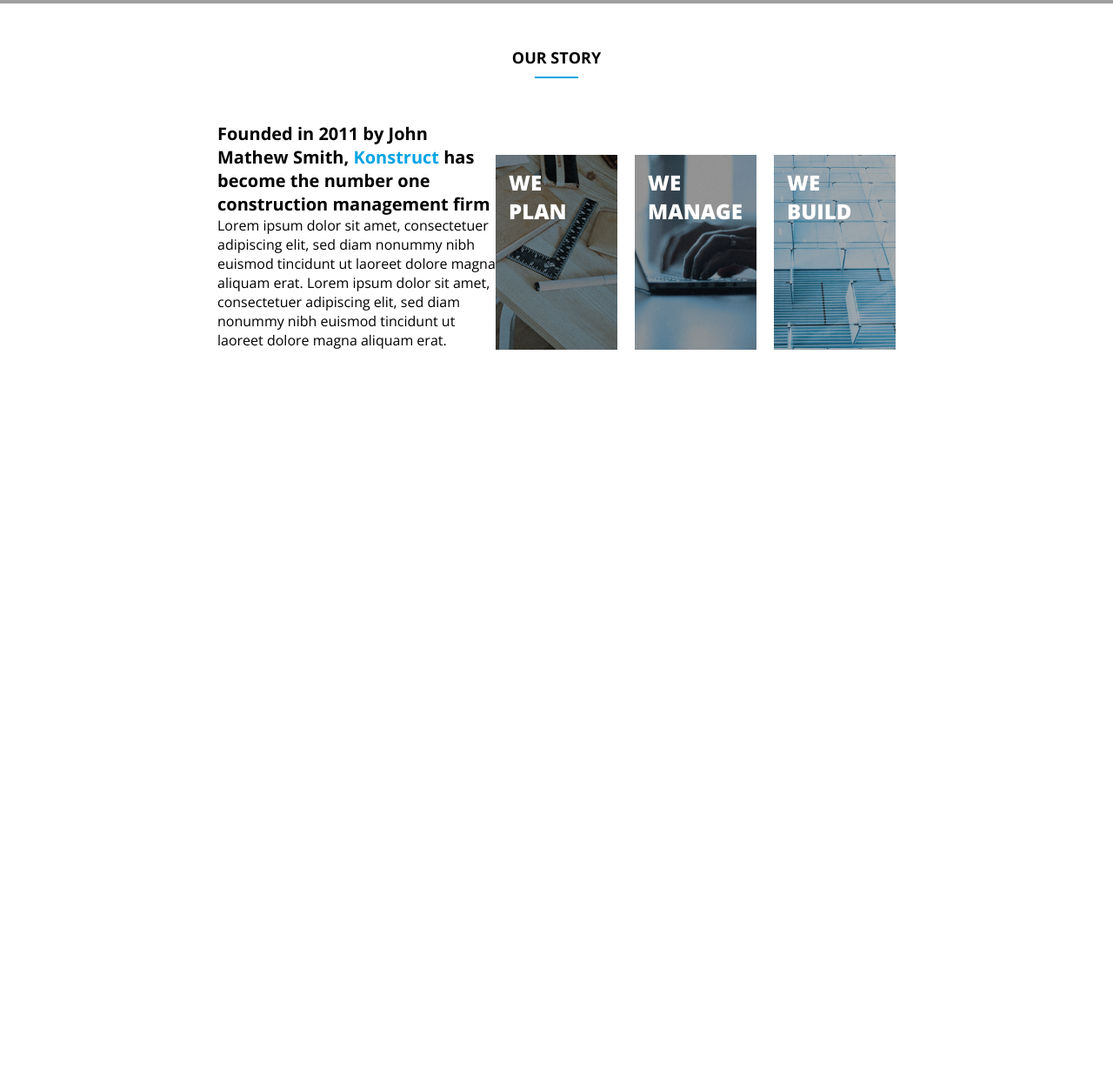
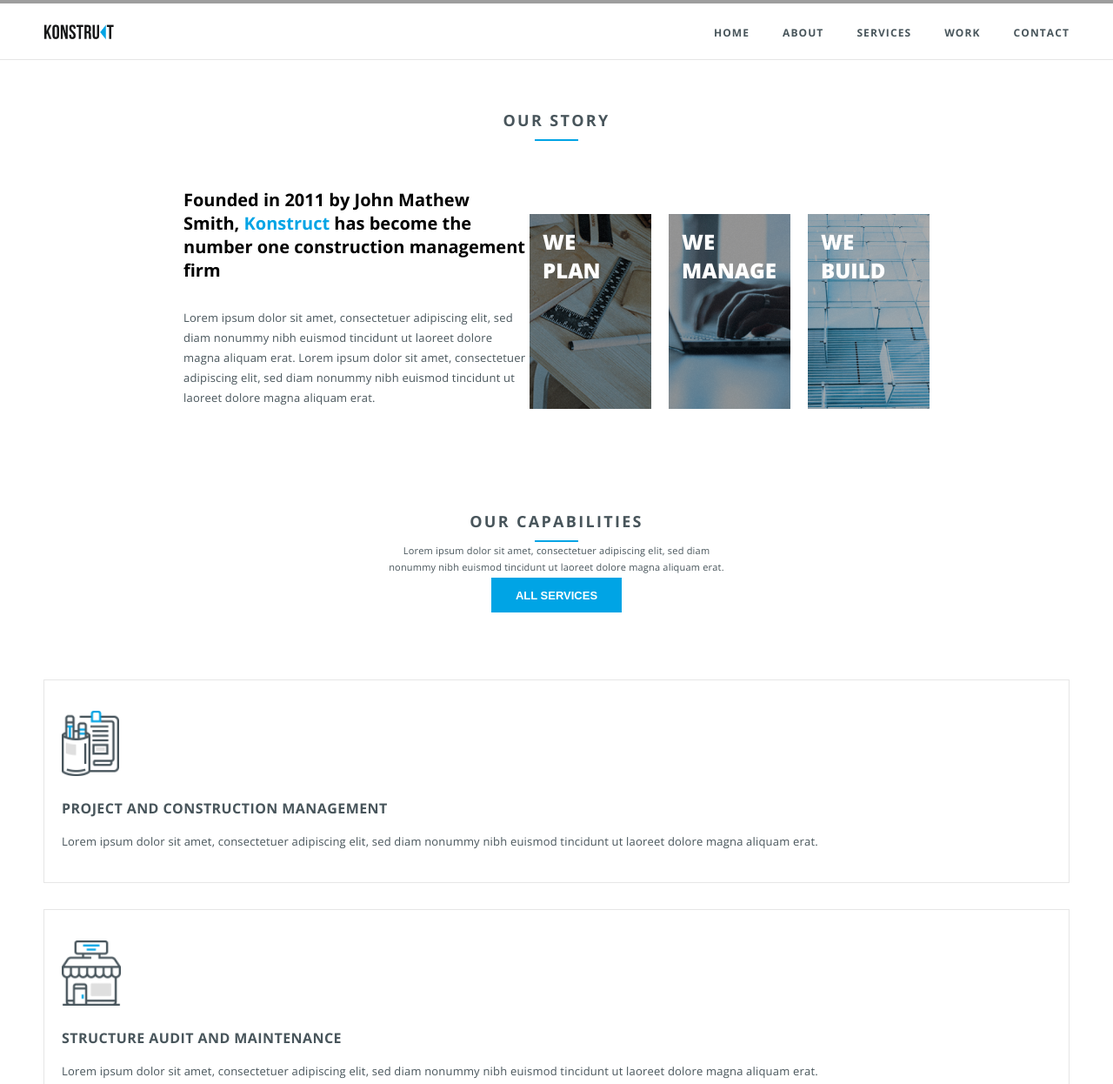
Before and after one commit to hokkos111/site_1_portfolio, a plain HTML site: page index.html in a window 1280 px wide. Shown: the part 758-2004 px from the top of the page at 87% size. Before the commit the page ends 1160 px from the top, so only its background shows below. Drawn offline with nearby package versions, Linux system fonts and the light colour scheme; grey boxes are pictures that could not be loaded.

Commit message:
services

```diff
--- a/index.html
+++ b/index.html
@@ -16,9 +16,24 @@
     <h3 class="scroll_h3">scroll down</h3>
   </header>
 
+  <section class="navbar">
+    <div class="container">
+      <div class="navbar__flex">
+        <img src="img/projeco-logo-black.png" alt="" class="navbar_logo">
+        <ul class="navbar_menu">
+          <li class="navbar_menu_li"><a class="navbar_menu-item" href="/">home</a></li>
+          <li class="navbar_menu_li"><a class="navbar_menu-item" href="/">about</a></li>
+          <li class="navbar_menu_li"><a class="navbar_menu-item" href="/">services</a></li>
+          <li class="navbar_menu_li"><a class="navbar_menu-item" href="/">work</a></li>
+          <li class="navbar_menu_li"><a class="navbar_menu-item" href="/">contact</a></li>
+        </ul>
+      </div>
+    </div>
+  </section>
+
   <section class="story">
     <div class="container">
-      <h2 class="story_title_h2">Our story</h2>
+      <h2 class="story_title_h2 text-h2">Our story</h2>
       <div class="story_flex">
         <div class="story_left">
           <h3 class="story_title_h3">
@@ -41,6 +56,37 @@
       </div>
     </div>
   </section>
+
+  <section class="services">
+    <div class="container">
+      <div class="services__flex">
+        <h2 class="text-h2 services_h2">our capabilities</h2>
+        <p class="services__flex_p">Lorem ipsum dolor sit amet, consectetuer adipiscing elit, sed diam nonummy nibh
+          euismod tincidunt ut laoreet dolore magna aliquam erat.</p>
+        <button class="services_btn">all services</button>
+      </div>
+      <div class="services__grid">
+        <div class="services__grid-item">
+          <img class="services_img" src="img/services_1.png" alt="">
+          <h3 class="services_h3">PROJECT AND CONSTRUCTION MANAGEMENT</h3>
+          <p class="services__grid_p">Lorem ipsum dolor sit amet, consectetuer adipiscing elit, sed diam nonummy nibh
+            euismod tincidunt ut laoreet dolore magna aliquam erat.</p>
+        </div>
+        <div class="services__grid-item">
+          <img class="services_img" src="img/services_2.png" alt="">
+          <h3 class="services_h3">STRUCTURE AUDIT AND MAINTENANCE</h3>
+          <p class="services__grid_p">Lorem ipsum dolor sit amet, consectetuer adipiscing elit, sed diam nonummy nibh
+            euismod tincidunt ut laoreet dolore magna aliquam erat.</p>
+        </div>
+        <div class="services__grid-item">
+          <img class="services_img" src="img/services_3.png" alt="">
+          <h3 class="services_h3">FACTORY CONSTRUCTION AND MODELING</h3>
+          <p class="services__grid_p">Lorem ipsum dolor sit amet, consectetuer adipiscing elit, sed diam nonummy nibh
+            euismod tincidunt ut laoreet dolore magna aliquam erat.</p>
+        </div>
+      </div>
+    </div>
+  </section>
 </body>
 
 </html>
--- a/style/main.css
+++ b/style/main.css
@@ -10,8 +10,9 @@ body {
     margin: 0;
     font-family: 'Open Sans', sans-serif;
 }
-h1, h2, h3, h4, h5, h6, p {
+h1, h2, h3, h4, h5, h6, p, ul, li {
     margin: 0;
+    padding: 0;
 }
 :root {
     --accent-color: #00A4E5
@@ -21,6 +22,19 @@ h1, h2, h3, h4, h5, h6, p {
     max-width: 1440px;
     margin: 0 auto;
     padding: 0 250px;
+}
+@media screen and (max-width: 1280px){
+    .container {
+        padding: 0 50px;
+    }
+}
+
+.text-h2 {
+    text-transform: uppercase;
+    font-weight: bold;
+    font-size: 18px;
+    letter-spacing: 2.30625px;
+    color: #48555B;
 }
 /* header */
 .header {
@@ -58,16 +72,49 @@ h1, h2, h3, h4, h5, h6, p {
     margin-left: 4px;
 }
 
+/* раздел: navbar*/
+
+.navbar {
+    padding: 24px 0 21px;
+    border-bottom: 1px solid #E6E6E6;
+}
+.navbar__flex {
+    display: flex;
+    justify-content: space-between;
+}
+.navbar_logo {
+    height: 18px;
+}
+.navbar_menu {
+    margin-top: -3px;
+    display: flex;
+}
+.navbar_menu-item {
+    font-size: 12px;
+    font-weight: 700;
+    line-height: 14px;
+    text-align: center;
+    letter-spacing: 1.09091px;
+    text-transform: uppercase;
+    text-decoration: none;
+    color: #48555B;
+    margin-left: 38px;
+}
+.navbar_menu-item:hover {
+    color: var(--accent-color);
+    transition: 0.2s;
+}
+.navbar_menu_li {
+    list-style: none;
+}
+
 /* Раздел: Our story */
 .story {
-
+padding: 7px 0;
 }
 .story_title_h2 {
-    text-transform: uppercase;
     text-align: center;
-    font-weight: bold;
-    font-size: 18px;
-    padding: 50px 0;
+    padding: 50px 0 54px;
 }
 .story_title_h2::after {
     content: '';
@@ -87,18 +134,23 @@ h1, h2, h3, h4, h5, h6, p {
 .story_title_h3 {
     font-weight: bold;
     font-size: 20px;
+    margin-bottom: 30px;
 }
 .accent-color {
     color: var(--accent-color);
 }
 .story_text {
-
+    color: rgb(72, 85, 91);
+    font-size: 13px;
+    line-height: 23px;
+    letter-spacing: 0.19px;
 }
 .story_right {
     display: flex;
     align-items: flex-end;
 }
 .story-item {
+    margin-top: 30px;
     margin-right: 20px;
     padding: 15px;
     text-transform: uppercase;
@@ -119,3 +171,107 @@ h1, h2, h3, h4, h5, h6, p {
     background-image: url(../img/Bitmap_3.png);
     margin-right: 0;
 }
+
+@media screen and (max-width: 1280px){
+    .story_flex {
+        flex-wrap: wrap;
+        justify-content: center;
+    }
+}
+
+@media screen and (max-width: 768px){
+
+}
+
+.services {
+    padding-top: 110px;
+}
+.services__flex {
+    display: flex;
+    justify-content: space-between;
+}
+.text-h2 {
+
+}
+.services_h2 {
+
+}
+
+.services_h2::after {
+    content: '';
+    width: 50px;
+    height: 2px;
+    background-color: var(--accent-color);
+    display: block;
+    margin-top: 10px;
+}
+.services__flex_p {
+    color: rgb(72, 85, 91);
+    font-size: 11px;
+    line-height: 19px;
+    letter-spacing: 0.2px;
+    max-width: 405px;
+    margin-left: 120px;
+    margin-top: 2px;
+}
+.services_btn {
+    width: 150px;
+    height: 40px;
+    background-color: var(--accent-color);
+    margin-top: 3px;
+    border: none;
+    color: #fff;
+    font-size: 13px;
+    font-weight: 700;
+    line-height: -1px;
+    text-transform: uppercase;
+}
+.services__grid {
+    margin-top: 77px;
+    display: grid;
+    grid-template-columns: repeat(3, 1fr);
+    gap: 30px;
+}
+
+.services__grid-item {
+    border: 1px solid #E6E6E6;
+    padding: 35px 20px;
+}
+.services_img {
+    margin-bottom: 20px;
+}
+.services_h3 {
+    color: rgb(72, 85, 91);
+    font-size: 16px;
+    font-weight: 700;
+    line-height: 24px;
+    letter-spacing: 0.43px;
+    margin-bottom: 15px;
+}
+.services__grid_p {
+    color: rgb(72, 85, 91);
+    font-size: 13px;
+    line-height: 23px;
+    letter-spacing: 0.19px;
+}
+
+@media screen and (max-width: 1280px){
+    .services__flex {
+        display: block;
+        text-align: center;
+    }
+    .services_h2::after {
+        margin: 10px auto 0;
+    }
+    .services__flex_p {
+
+        margin: 0 auto;
+    }
+    .services__grid {
+        grid-template-columns: repeat(1, 1fr);
+    }
+}
+
+@media screen and (max-width: 768px){
+
+}
```
Also changed, not shown: img/projeco-logo-black.png (added), img/services_1.png (added), img/services_2.png (added), img/services_3.png (added). Lines whose indentation alone changed are shown as unchanged.
